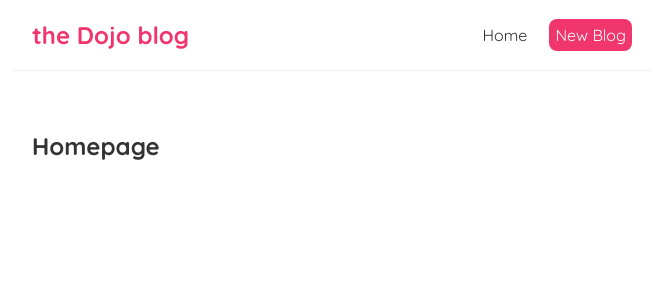
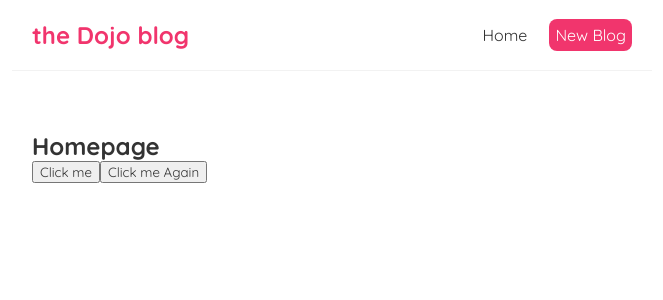
Before and after one commit to karimt201/dojo-blog, a React (Create React App) app: page / in a window 1280 px wide. Shown: the top 300 px of the page, without its empty margins (308-971 px from the left). Built offline with nearby package versions, Linux system fonts and the light colour scheme.

Commit message:
Click Events

```diff
--- a/src/Home.js
+++ b/src/Home.js
@@ -1,7 +1,17 @@
 const Home = () => {
+    const handleClick = (e) =>{
+        console.log('hallo',e);
+    }
+    const handleClickAgain = (name,e) => {
+        console.log('hello',name,e.target)
+    }
     return (
         <div className="home">
             <h2>Homepage</h2>
+            <button onClick={handleClick}>Click me</button>
+            <button onClick={(e)=>{
+                handleClickAgain('mario',e)
+            }}>Click me Again</button>
         </div>
     );
 }
```
